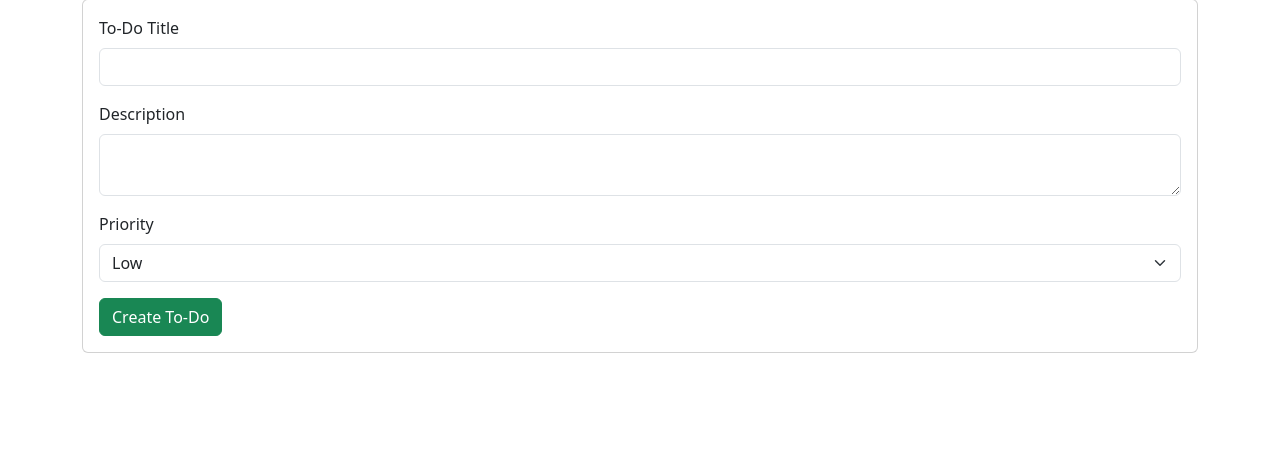
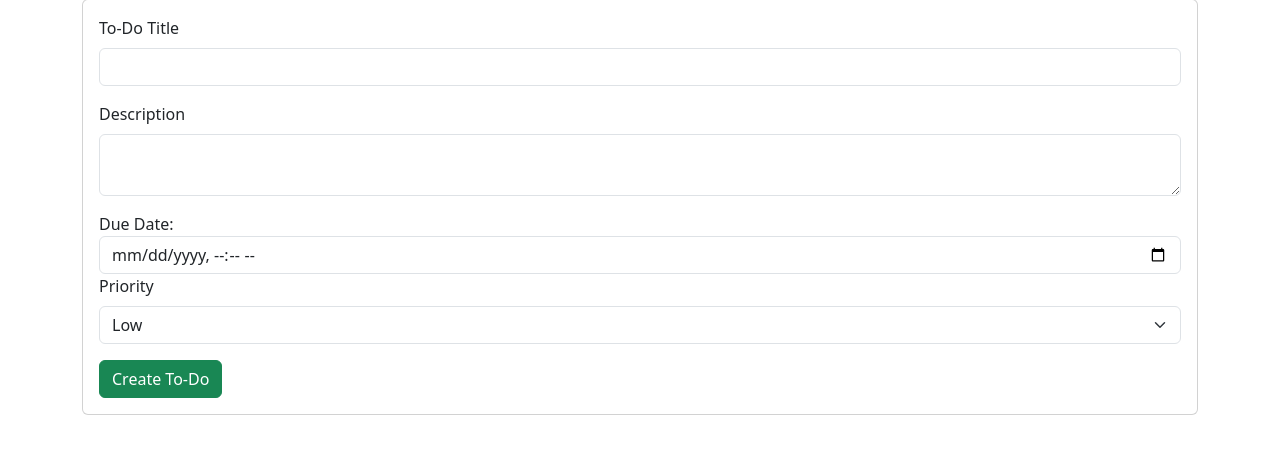
Before and after one commit to isKartal/To-DoApp, a Django app: page /create/ in a window 1280 px wide. Shown: the part 213-667 px from the top of the page. Run offline with Django 5.2, Linux system fonts and the light colour scheme; a user stored in the database is signed in.

Commit message:
Duedate eklendi

```diff
--- a/todo_app/forms.py
+++ b/todo_app/forms.py
@@ -4,4 +4,4 @@ from .models import Todos
 class ListForm(forms.ModelForm):
     class Meta:
         model = Todos
-        fields = ["title", "description", "finished", "priority"]
+        fields = ["title", "description", "finished", "priority", "due_date"]
--- a/todo_app/models.py
+++ b/todo_app/models.py
@@ -16,6 +16,7 @@ class Todos(models.Model):
     finished = models.BooleanField(default=False)
     date = models.DateTimeField(default=timezone.now, blank=True)
     priority = models.IntegerField(choices=PRIORITY_CHOICES, default=2)
+    due_date = models.DateTimeField(null=True, blank=True)
 
     def __str__(self):
         return self.title
--- a/todo_app/templates/todo_app/create.html
+++ b/todo_app/templates/todo_app/create.html
@@ -23,6 +23,11 @@
                     <textarea name="description" id="id_description" class="form-control"></textarea>
                 </div>
 
+                <div class="form-group">
+                    <label for="due_date">Due Date:</label>
+                    <input type="datetime-local" class="form-control" id="due_date" name="due_date" required>
+                </div>
+
                 <div class="mb-3">
                     <label for="id_priority" class="form-label">Priority</label>
                     <select class="form-select" name="priority" id="id_priority" required>
--- a/todo_app/templates/todo_app/update.html
+++ b/todo_app/templates/todo_app/update.html
@@ -24,6 +24,11 @@
                     <textarea name="description" id="id_description" class="form-control">{{ form.description.value|default:'' }}</textarea>
                 </div>
 
+                <div class="form-group">
+                    <label for="due_date">Due Date:</label>
+                    <input type="datetime-local" name="due_date" id="id_due_date" class="form-control" value="{{ form.due_date.value|default:''|date:"Y-m-d\TH:i" }}" required>
+                </div>
+
                 <div class="mb-3">
                     <label for="id_priority" class="form-label">Priority</label>
                     <select class="form-select" name="priority" id="id_priority" required>
--- a/todo_app/views.py
+++ b/todo_app/views.py
@@ -4,6 +4,7 @@ from .forms import ListForm
 from django.contrib.auth.forms import UserCreationForm
 from django.contrib import messages
 from django.contrib.auth.decorators import login_required
+from django.utils import timezone
 
 @login_required(login_url="/login/")
 def index(request):
@@ -18,17 +19,27 @@ def index(request):
     else:
         form = ListForm()
 
-    # Görevleri öncelik seviyesine göre sıralama (yüksekten düşüğe)
-    todo_list = Todos.objects.filter(user=request.user).order_by('-priority', 'date')
+    todo_list = Todos.objects.filter(user=request.user).order_by('-priority', 'due_date')
 
     search_bar = request.GET.get("q")
     if search_bar:
         todo_list = todo_list.filter(title__icontains=search_bar)
 
+    today = timezone.now().date()
+
+    overdue_tasks = todo_list.filter(due_date__lt=today, finished=False)
+    if overdue_tasks.exists():
+        messages.warning(request, f'{overdue_tasks.count()} adet görev son tarihi geçmiş durumda!')
+
+    upcoming_tasks = todo_list.filter(due_date=today, finished=False)
+    if upcoming_tasks.exists():
+        messages.info(request, f'{upcoming_tasks.count()} adet görev bugün için planlanmış!')
+
     context = {
         "todo_list": todo_list,
         "search_bar": search_bar,
-        "form": form
+        "form": form,
+        "today": today,
     }
     return render(request, "todo_app/index.html", context)
 
@@ -91,7 +102,6 @@ def update(request, Todos_id):
 
     return render(request, "todo_app/update.html", {'form': form, 'todo': todo_item})
 
-
 @login_required(login_url="/login/")
 def search(request):
     query = request.GET.get('query')
```
Also changed, not shown: todo_app/templates/todo_app/index.html (+17 -7 lines), db.sqlite3, todo_app/migrations/0009_todos_due_date.py (added).
